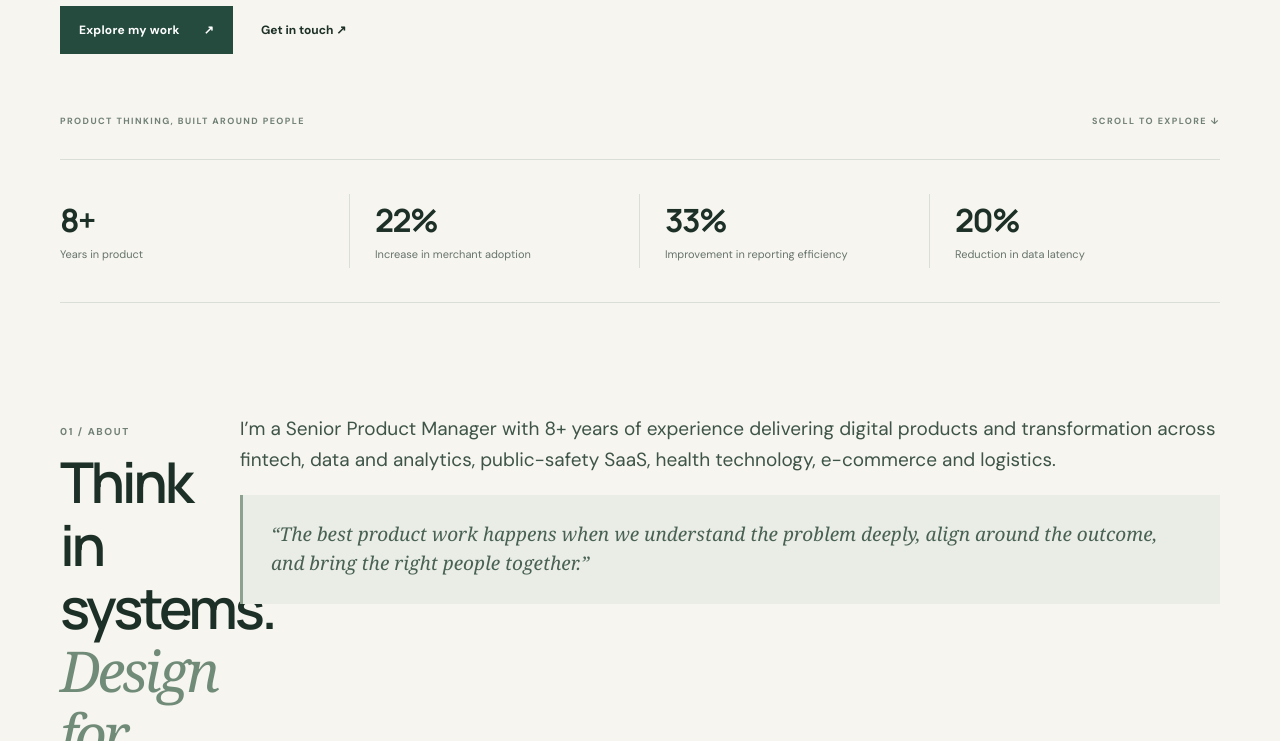
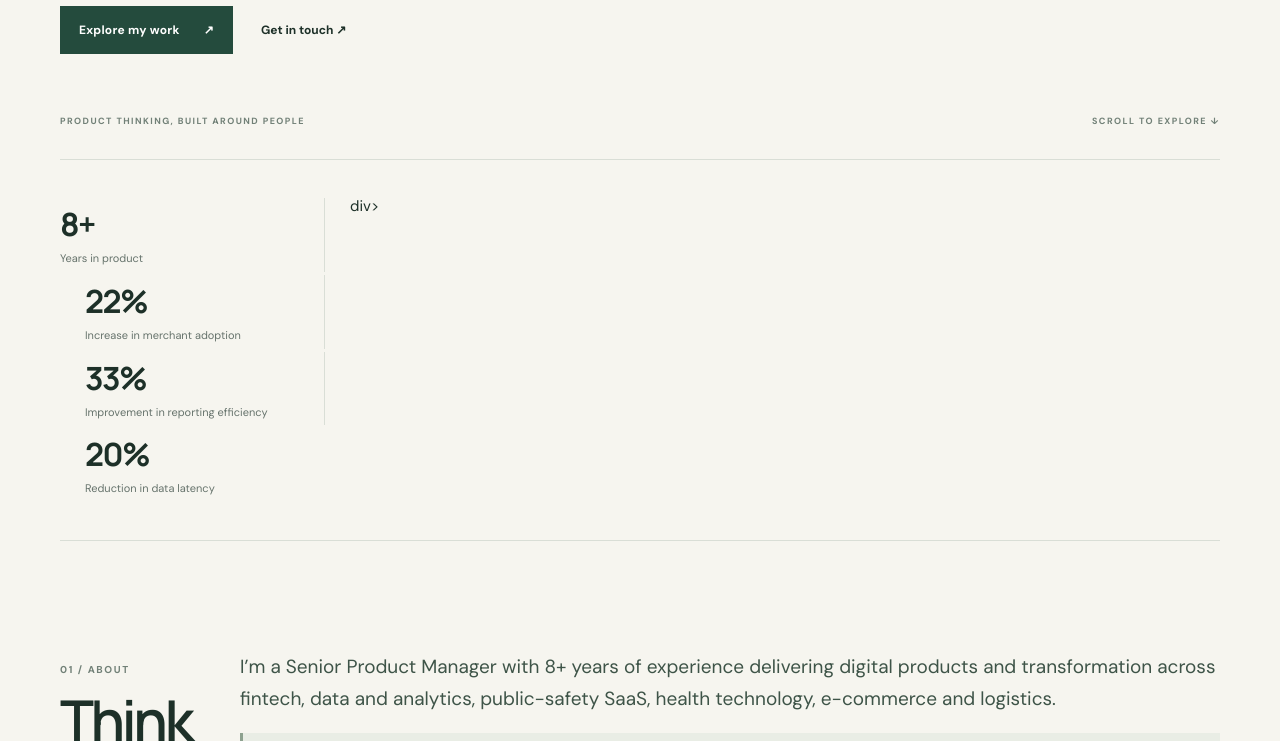
Before and after one commit to Thuthu007/thuthuhlatshwayo.com, a plain HTML site: page index.html in a window 1280 px wide. Shown: the part 609-1350 px from the top of the page. Drawn offline with Linux system fonts and the light colour scheme.

Commit message:
Update index.html

```diff
--- a/index.html
+++ b/index.html
@@ -39,10 +39,12 @@
     </section>
 
     <section class="metrics section-wrap" aria-label="Selected outcomes">
-      <div><strong>8+</strong><span>Years in product</span></div>
-      <div><strong>22%</strong><span>Increase in merchant adoption</span></div>
-      <div><strong>33%</strong><span>Improvement in reporting efficiency</span></div>
-      <div><strong>20%</strong><span>Reduction in data latency</span></div>
+       <div class="section-main">
+        <div><strong>8+</strong><span>Years in product</span></div>
+        <div><strong>22%</strong><span>Increase in merchant adoption</span></div>
+        <div><strong>33%</strong><span>Improvement in reporting efficiency</span></div>
+        <div><strong>20%</strong><span>Reduction in data latency</span></div>
+       </div>div>
     </section>
 
     <section id="about" class="section section-wrap">
```
